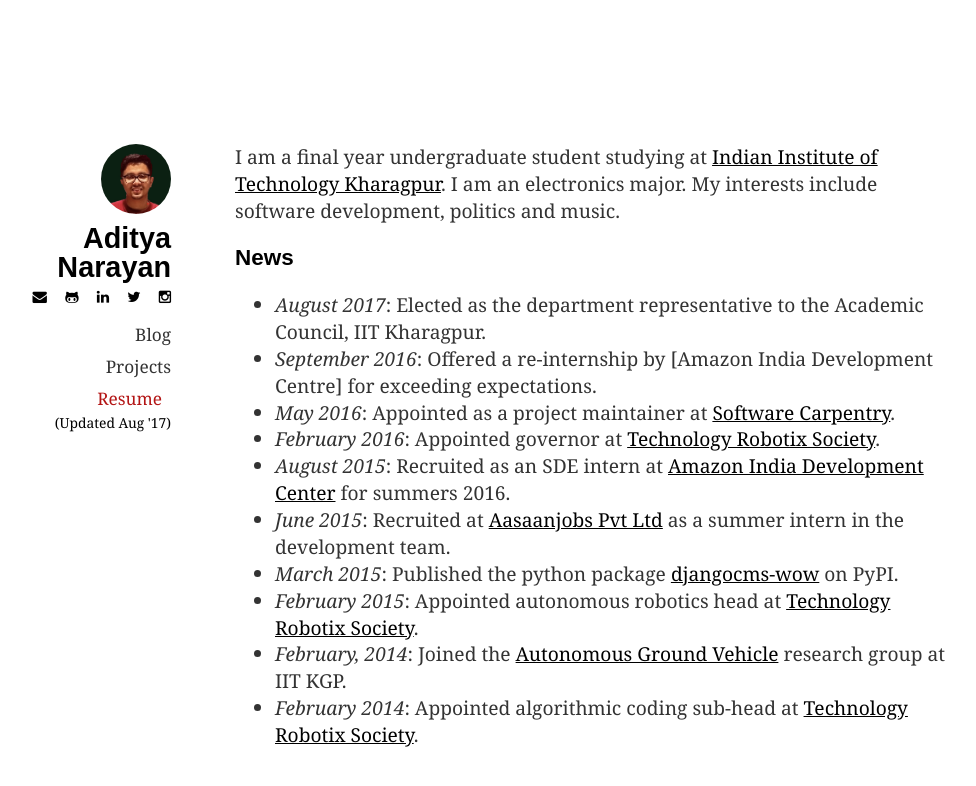
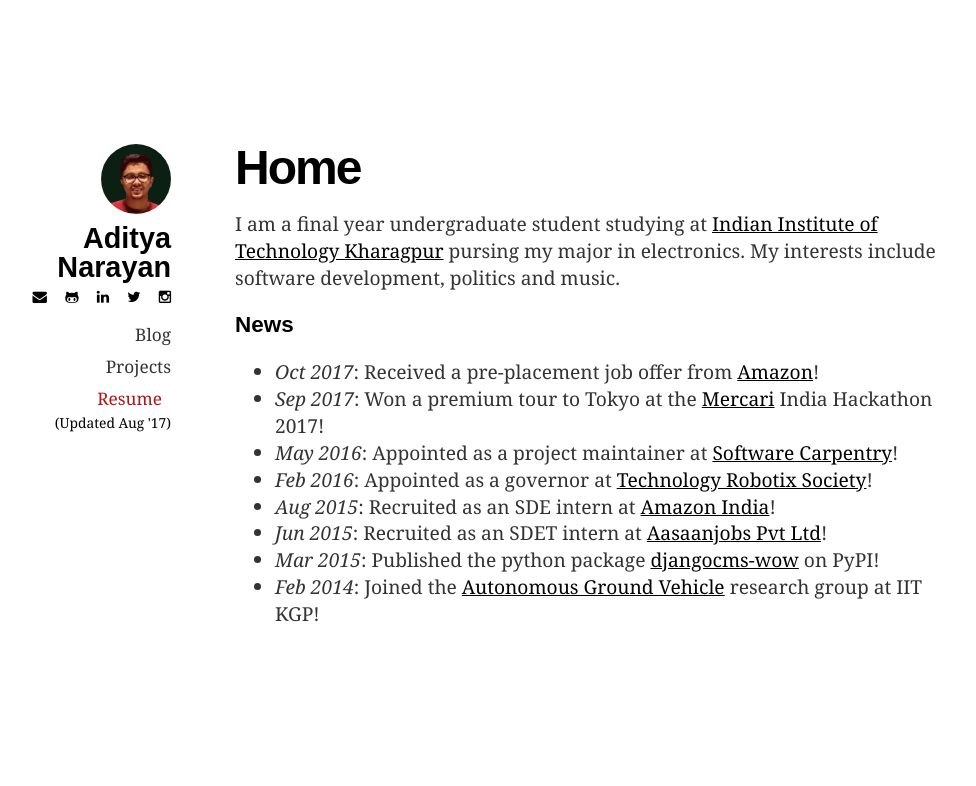
Before and after one commit to aa-dit-yuh/aa-dit-yuh.github.io, a Jekyll site: the page built from index.md, in a window 1280 px wide. Shown: the top 786 px of the page, without its empty margins (149-1125 px from the left). Built offline with Jekyll 4.4.1, drawn with Linux system fonts in a browser that asks for light colours.

Commit message:
Update news ticker on homepage

```diff
--- a/index.md
+++ b/index.md
@@ -1,30 +1,30 @@
 ---
 layout: page
 homepage: True
+title: Home
 permalink: /
 ---
 
-{: style="margin-top:0; margin-bottom: 0;"}
-I am a final year undergraduate student studying at [Indian Institute of Technology Kharagpur].
-I am an electronics major. My interests include software development, politics and music.
+I am a final year undergraduate student studying at [Indian Institute of Technology Kharagpur]
+pursing my major in electronics. My interests include software development, politics and music.
 
 ### News
 
-   * *August 2017*: Elected as the department representative to the Academic Council, IIT Kharagpur.
-   * *September 2016*: Offered a re-internship by [Amazon India Development Centre] for exceeding expectations.
-   * *May 2016*: Appointed as a project maintainer at [Software Carpentry].
-   * *February 2016*: Appointed governor at [Technology Robotix Society].
-   * *August 2015*: Recruited as an SDE intern at [Amazon India Development Center] for summers 2016.
-   * *June 2015*: Recruited at [Aasaanjobs Pvt Ltd] as a summer intern in the development team.
-   * *March 2015*: Published the python package [djangocms-wow] on PyPI.
-   * *February 2015*: Appointed autonomous robotics head at [Technology Robotix Society].
-   * *February, 2014*: Joined the [Autonomous Ground Vehicle] research group at IIT KGP.
-   * *February 2014*: Appointed algorithmic coding sub-head at [Technology Robotix Society].
+   * *Oct 2017*: Received a pre-placement job offer from [Amazon]!
+   * *Sep 2017*: Won a premium tour to Tokyo at the [Mercari] India Hackathon 2017!
+   * *May 2016*: Appointed as a project maintainer at [Software Carpentry]!
+   * *Feb 2016*: Appointed as a governor at [Technology Robotix Society]!
+   * *Aug 2015*: Recruited as an SDE intern at [Amazon India]!
+   * *Jun 2015*: Recruited as an SDET intern at [Aasaanjobs Pvt Ltd]!
+   * *Mar 2015*: Published the python package [djangocms-wow] on PyPI!
+   * *Feb 2014*: Joined the [Autonomous Ground Vehicle] research group at IIT KGP!
 
+[Aasaanjobs Pvt Ltd]: https://aasaanjobs.com
+[Autonomous Ground Vehicle]: /AGV/
+[Amazon]: https://www.amazon.com
+[Amazon India]: https://www.amazon.in
+[djangocms-wow]: https://pypi.python.org/pypi/djangocms-wow
 [Indian Institute of Technology Kharagpur]: http://iitkgp.ac.in
+[Mercari]: http://mercari.com/
 [Software Carpentry]: https://software-carpentry.org
-[Amazon India Development Center]: http://www.amazon.in
-[Aasaanjobs Pvt Ltd]: https://aasaanjobs.com
-[djangocms-wow]: https://pypi.python.org/pypi/djangocms-wow)
-[Autonomous Ground Vehicle]: /AGV/
 [Technology Robotix Society]: https://robotix.in
```
